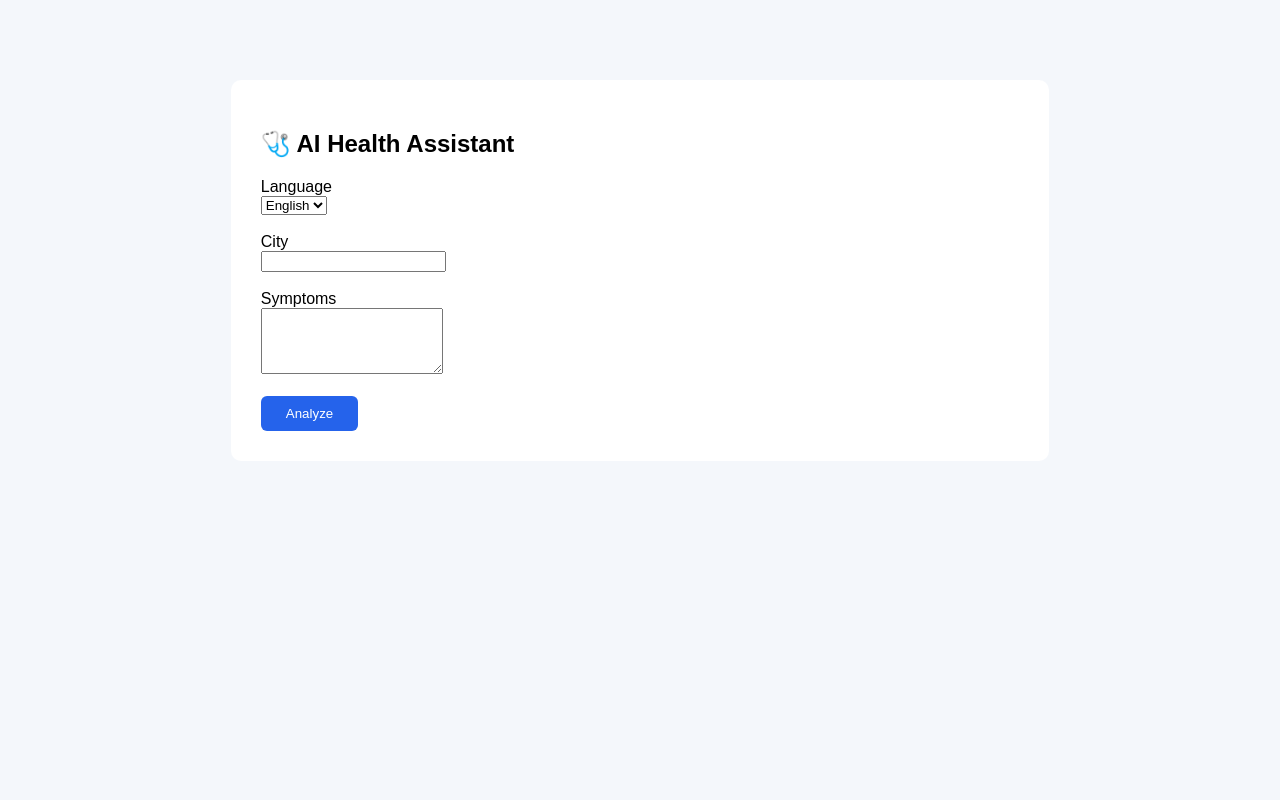
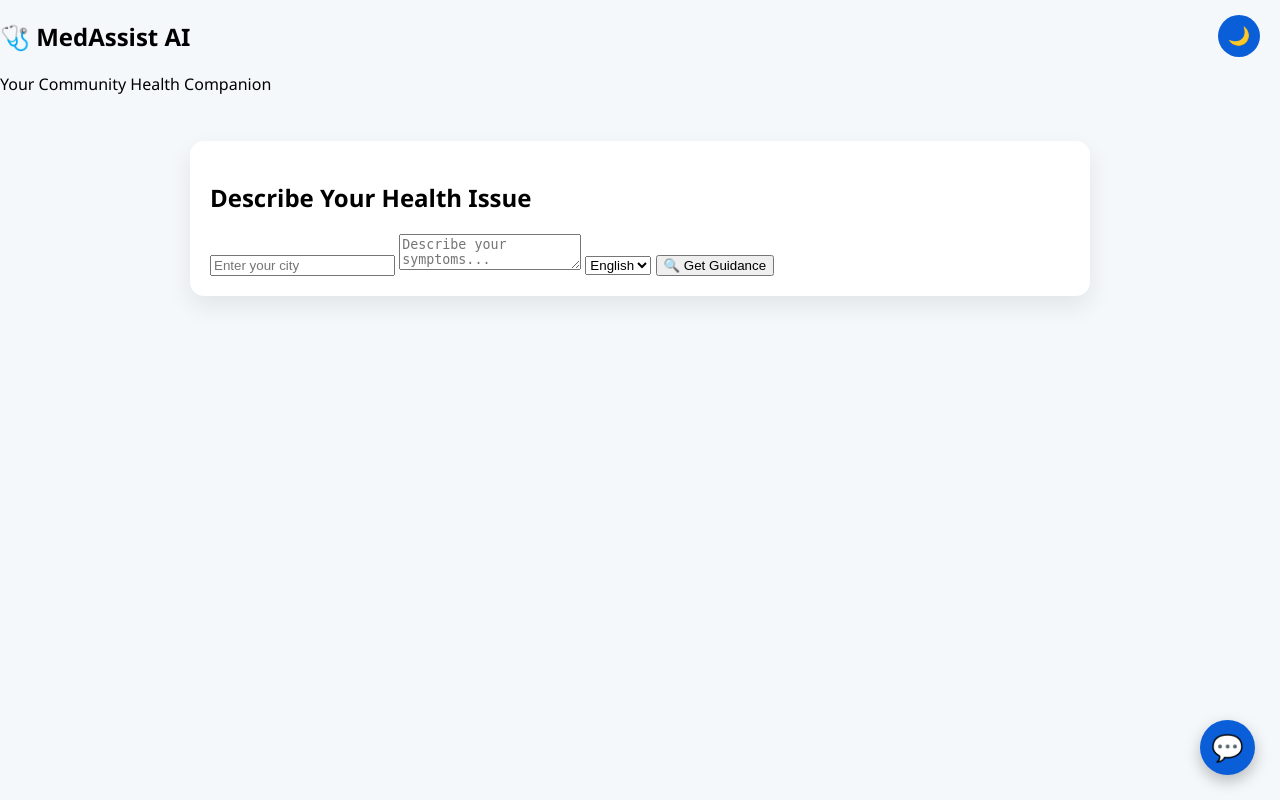
Before and after one commit to subhrat8/ai-health-assistant, a Flask app: page / in a window 1280 px wide. Run offline with Flask 3, Linux system fonts and the light colour scheme.

Commit message:
Update index.html

```diff
--- a/templates/index.html
+++ b/templates/index.html
@@ -1,54 +1,62 @@
 <!DOCTYPE html>
-<html>
+<html lang="en">
 <head>
-    <title>AI Health Assistant</title>
-    <style>
-        body {
-            font-family: Arial;
-            background: #f4f7fb;
-        }
-        .box {
-            width: 60%;
-            margin: 80px auto;
-            background: white;
-            padding: 30px;
-            border-radius: 10px;
-        }
-        button {
-            background: #2563eb;
-            color: white;
-            padding: 10px 25px;
-            border: none;
-            border-radius: 6px;
-        }
-    </style>
+    <meta charset="UTF-8">
+    <title>MedAssist AI</title>
+    <link rel="stylesheet" href="{{ url_for('static', filename='style.css') }}">
 </head>
 
 <body>
 
-<div class="box">
-    <h2>🩺 AI Health Assistant</h2>
+<!-- DARK MODE -->
+<div class="top-actions">
+    <button id="darkToggle">🌙</button>
+</div>
 
-    <form action="/analyze" method="post">
+<!-- HERO -->
+<section class="hero fade-in">
+    <h1>🩺 MedAssist AI</h1>
+    <p>Your Community Health Companion</p>
+</section>
 
-        <label>Language</label><br>
+<!-- FORM -->
+<div class="container slide-up">
+    <form action="/analyze" method="POST" class="card form-card">
+
+        <h2>Describe Your Health Issue</h2>
+
+        <input type="text" name="city" placeholder="Enter your city" required>
+
+        <textarea name="symptoms" placeholder="Describe your symptoms..." required></textarea>
+
         <select name="language">
             <option value="en-US">English</option>
             <option value="hi-IN">Hindi</option>
             <option value="te-IN">Telugu</option>
             <option value="ta-IN">Tamil</option>
-        </select><br><br>
+        </select>
 
-        <label>City</label><br>
-        <input type="text" name="city" required><br><br>
-
-        <label>Symptoms</label><br>
-        <textarea name="symptoms" rows="4" required></textarea><br><br>
-
-        <button type="submit">Analyze</button>
-
+        <button type="submit">🔍 Get Guidance</button>
     </form>
 </div>
 
+<!-- FLOATING CHAT -->
+<div id="chat-bubble">💬</div>
+
+<div id="chat-box">
+    <div class="chat-header">MedAssist Assistant</div>
+    <div class="chat-body" id="chat-body">
+        <div class="bot-msg">
+            Hi 👋
+            Ask me how to use this site or understand results.
+        </div>
+    </div>
+    <div class="chat-input">
+        <input type="text" id="chat-input" placeholder="Ask something...">
+        <button onclick="sendMessage()">➤</button>
+    </div>
+</div>
+
+<script src="{{ url_for('static', filename='assistant.js') }}"></script>
 </body>
 </html>
```
